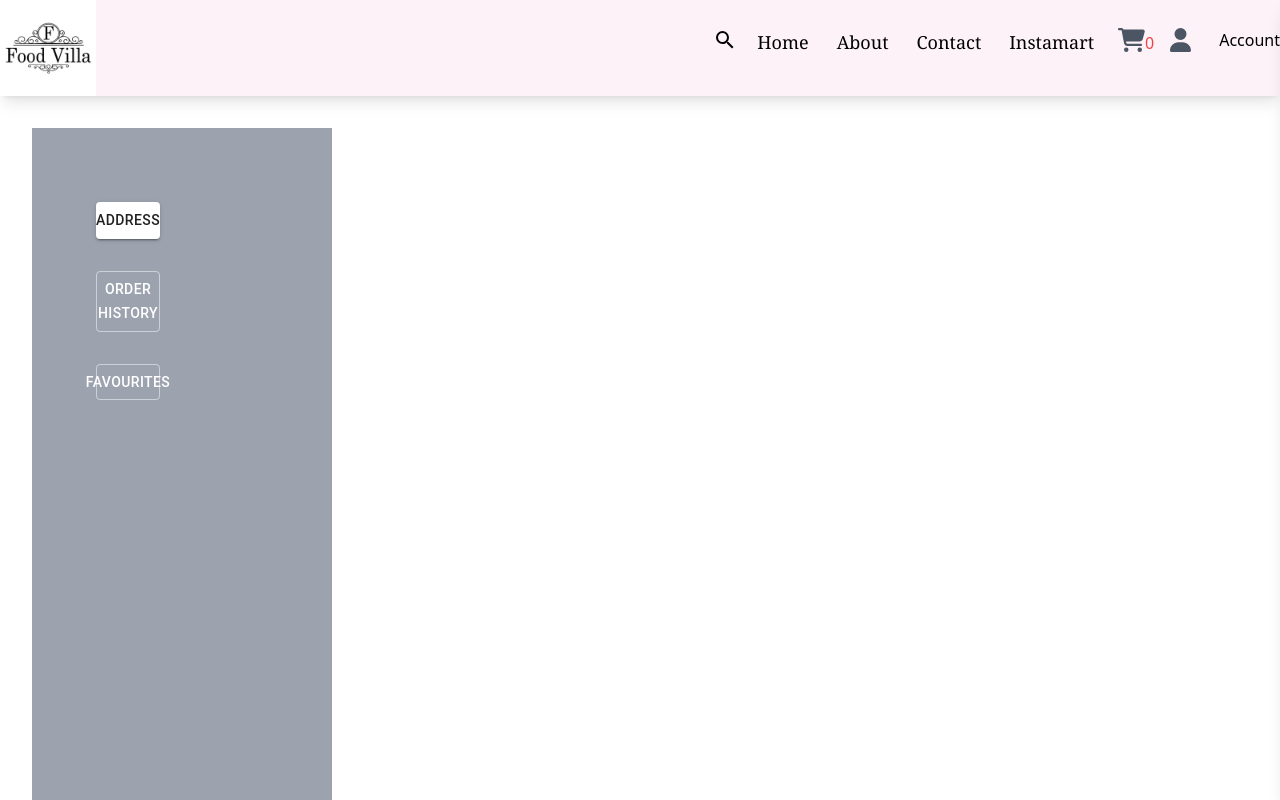
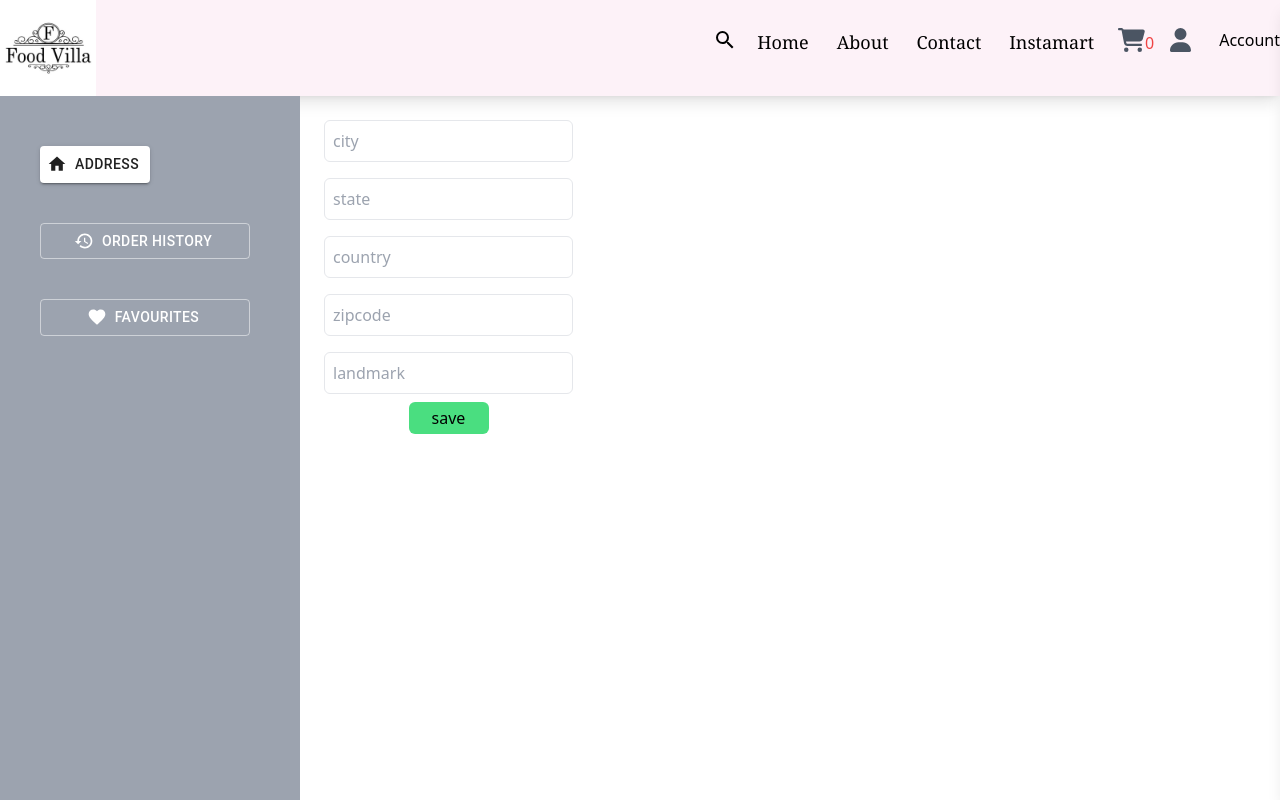
Before and after one commit to vivuser/Foodapp-frontend, a React (Create React App) app: page /account in a window 1280 px wide. Shown: the top 800 px of the page. Built offline with nearby package versions, Linux system fonts and the light colour scheme.

Commit message:
fdbdjbfkdsf

```diff
--- a/src/components/AddressTab.js
+++ b/src/components/AddressTab.js
@@ -1,8 +1,46 @@
-import React from 'react'
+import React, { useState } from 'react'
 
 const AddressTab = () => {
+  const [city, setCity ] = useState([])
+  const [state, setState] = useState([])
+  const [ country, setCountry] = useState([])
+  const [zip, setZip]  = useState([])
+  const [landmark, setLandMark] = useState([])
+  const [ data, setData] = useState([])
+
+
   return (
-    <div>
+    <div className='flex flex-col m-4 '>
+      <input className='m-2 p-2 border border-gray-200 rounded-md'
+      name='city'
+      type='text'
+      placeholder='city'
+      onChange={(e)=> setCity(e.target.value)}></input>
+      <input className='m-2 p-2 border border-gray-200 rounded-md'
+      name='state'
+      type='text'
+      placeholder='state'
+      onChange={(e)=> setState(e.target.value)}
+      ></input>
+      <input className='m-2 p-2 border border-gray-200 rounded-md'
+      name='country'
+      type='text'
+      placeholder='country'
+      onChange={(e) => setCountry(e.target.value) }
+      ></input>
+      <input className='m-2 p-2 border border-gray-200 rounded-md'
+      name='zip'
+      type='text'
+      placeholder='zipcode'
+      onChange={(e) => setZip(e.target.value)}
+      ></input>
+       <input className='m-2 p-2 border border-gray-200 rounded-md'
+      name='landmark'
+      type='text'
+      placeholder='landmark'
+      onChange={(e) => setLandMark(e.target.value)}
+      ></input>
+      <button className='bg-green-400 w-20 h-8 rounded-md mx-auto'>save</button>
 
     </div>
   )
--- a/src/components/FavouriteTab.js
+++ b/src/components/FavouriteTab.js
@@ -3,7 +3,7 @@ import React from 'react'
 const FavouriteTab = () => {
   return (
     <div>
-
+      Favourites will display here
     </div>
   )
 }
--- a/src/components/Header.js
+++ b/src/components/Header.js
@@ -97,7 +97,7 @@ const Header = () => {
                 </Link>
                 <SideDrawer isOpen={isSideDrawerOpen} onClose={closeSideDrawer} />
                 <Link onClick={openSideDrawer}>
-                {user ?
+                {user.email ?
                  <div className="bg-white border text-lg text-green-700 border border-gray-400 hover:bg-green-100 rounded-full w-8 h-8 ml-2 mr-2 font-bold" style={{ display: 'flex', alignItems: 'center', justifyContent: 'center',margin: '-4px 8px 0 0' }}>{user.email.charAt(0).toUpperCase()}</div>  :
                         <FontAwesomeIcon
                             icon={faUser} // Use the user icon here
--- a/src/components/Login.js
+++ b/src/components/Login.js
@@ -36,8 +36,8 @@ const Login = () => {
         })
         setUser(loginData.data)
         console.log(loginData.data.userId, 'loginData on frontend')
+        setForm(form([]))
     }
-
     catch (error) {
       console.error('Error:', error);
   }
--- a/src/components/OrderHistory.js
+++ b/src/components/OrderHistory.js
@@ -1,22 +1,44 @@
-import React, { useState } from 'react'
-import { useSelector } from 'react-redux';
+import React, { useEffect, useState } from 'react'
+import { useUser } from './userContext'
+
 
 const OrderHistory = () => {
-  let orderedHis = useSelector((store)=> store.orderHistory);
-  const orderElem = orderedHis['orders']
+  const [orderHistory, setOrderHistory] = useState([])
+
+  const userInfo  = localStorage.getItem("user")
+
+  const userData  = JSON.parse(userInfo)
+  const userId = userData.userId
+  console.log(userData)
+
+
+  console.log('*****************************', userId)
+
+  useEffect(() => {handleOrderHistoryData()}, [])
+
+    const handleOrderHistoryData = async() => {
+    try{
+      const data = await fetch('http://localhost:8080/account', {
+        userId
+      },
+      {
+      headers: {
+        Authorization:  `Bearer ${process.env.REACT_APP_AUTH_TOKEN}`
+    }
+  })
+    console.log(data)
+    }
+    catch(error){
+      console.error(error, "userId doesn't exist")
+    }
+  }
 
   return (<>
     <div>
-      {orderElem.map((item,index) => {
-        console.log(item['order']['orderData']?.cartItems);
-        return (
-          <div className='font-bold bg-red-500'>
-        {item['order']?.orderData?.cartItems?.map((subItem,index) => (
-          <div key={index}>{subItem?.item?.name}</div>
-          ))}
-    </div>
-        );
-      })}
+      Orders History
+      {
+
+      }
     </div>
   </>)
 }
--- a/src/components/Profile.js
+++ b/src/components/Profile.js
@@ -4,10 +4,13 @@ import OrderHistory from './OrderHistory';
 import FavouriteTab from './FavouriteTab';
 import Button from '@mui/material/Button';
 import Grid from '@mui/material/Grid';
-import { createTheme , ThemeProvider } from '@mui/material/styles';
+import { createTheme, ThemeProvider } from '@mui/material/styles';
+import HomeIcon from '@mui/icons-material/Home';
+import HistoryIcon from '@mui/icons-material/History';
+import FavoriteIcon from '@mui/icons-material/Favorite';
 
 const Profile = () => {
-    const [activeTab , setActiveTab] = useState('address');
+  const [activeTab, setActiveTab] = useState('address');
 
   const handleTabClick = (tabName) => {
     setActiveTab(tabName);
@@ -23,76 +26,58 @@ const Profile = () => {
 
   return (
     <ThemeProvider theme={theme}>
-            <div className='m-8 bg-gray-400 flex flex-row' style={{ width: '300px', flexDirection: 'column' }}>
-            <div className='min-h-screen m-8 bg-gray-400' style={{ width: '100px', flexDirection: 'column' }}   >
-                <Grid container spacing={4} style={{ flexDirection: 'column', margin: '10px 0 0  0'}}>
-                    <Grid item xs={3}>
+        <div style={{display:'flex'}}>
+        <div className='min-h-screen  bg-gray-400' style={{ width: '300px', flexDirection: 'column', marginTop: '0px' }}>
+          <Grid container xs={12} spacing={5} style={{ flexDirection: 'column', margin: '10px 0 0 0' }}>
+            <Grid item xs={6}>
               <div className='profile-tabs'>
                 <Button
                   onClick={() => handleTabClick('address')}
-                            variant={activeTab === 'address' ? 'contained':'outlined'}
+                  variant={activeTab === 'address' ? 'contained' : 'outlined'}
                   fullWidth
+                  startIcon={<HomeIcon />} // Add a home icon
                 >
                   Address
                 </Button>
               </div>
             </Grid>
 
-
-              <Grid item xs={3}>
+            <Grid item xs={10}>
               <div className='profile-tabs'>
                 <Button
                   onClick={() => handleTabClick('orderHistory')}
-                    variant={activeTab === 'orderHistory' ? 'contained': 'outlined'}
+                  variant={activeTab === 'orderHistory' ? 'contained' : 'outlined'}
                   fullWidth
+                  startIcon={<HistoryIcon />} // Add a history icon
                 >
                   Order History
                 </Button>
               </div>
             </Grid>
 
-
-                 <Grid item xs={3}>
+            <Grid item xs={10}>
               <div className='profile-tabs'>
                 <Button
                   onClick={() => handleTabClick('favourites')}
                   variant={activeTab === 'favourites' ? 'contained' : 'outlined'}
                   fullWidth
+                  startIcon={<FavoriteIcon />} // Add a favorite icon
                 >
                   Favourites
                 </Button>
               </div>
             </Grid>
-
-
           </Grid>
-            <div className='profile-content'>
-                {activeTab === 'address' && <AddressTab/>}
-                {activeTab === 'orderHistory' && <OrderHistory/>}
-                {activeTab === 'favourites' && <FavouriteTab/>}
+        </div>
+            <div>
+            {activeTab === 'address' && <AddressTab />}
+            {activeTab === 'orderHistory' && <OrderHistory />}
+            {activeTab === 'favourites' && <FavouriteTab />}
+            </div>
         </div>
 
-        </div>
-
-        <div className='max-w-3xl bg-yellow-100'>
-                <Grid item xs={3}>
-                    <Grid container>
-                        <Grid item xs={12}>
-                        <div className='w-56 h-20'>
-                            </div>
-                        </Grid>
-                    </Grid>
-
-
-                </Grid>
-
-
-        </div>
-
-        </div>
     </ThemeProvider>
-    )
-
-}
+  );
+};
 
 export default Profile;
--- a/src/components/Signup.js
+++ b/src/components/Signup.js
@@ -30,6 +30,11 @@ const Signup = () => {
 
             console.log('Response received:', responseComing.data);
 
+            setFirstName("")
+            setLastName("")
+            setEmail("");
+            setPassword("");
+
         } catch (error) {
             console.error('Error:', error);
         }
--- a/src/components/userContext.js
+++ b/src/components/userContext.js
@@ -1,4 +1,4 @@
-import React, { createContext, useContext, useState } from 'react';
+import React, { createContext, useContext, useEffect, useState } from 'react';
 
 
 //createContext is a function from React that creates a new context object,
@@ -11,7 +11,15 @@ export const useUser = () => {
 };
 
 export const UserProvider = ({ children }) => {
-    const [user, setUser] = useState(null);
+    const [user, setUser] = useState(() => {
+        const storedUser = localStorage.getItem('user');
+        return storedUser ? JSON.parse(storedUser) : {};
+    });
+
+useEffect(() => {
+    localStorage.setItem('user', JSON.stringify(user));
+}, [user]);
+
 
     return(
         <UserContext.Provider value={{ user , setUser }}>
```
Lines whose indentation alone changed are shown as unchanged.
